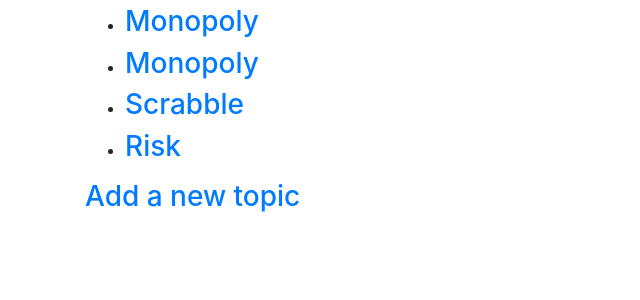
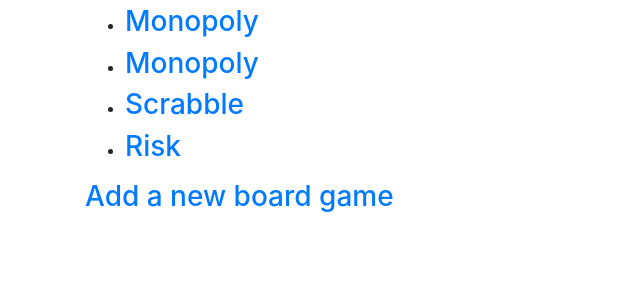
Before and after one commit to SirBearington/Boargame_website, a Django app: page /topics/ in a window 1280 px wide. Shown: the part 233-533 px from the top of the page, without its empty margins (0-640 px from the left). Run offline with Django 4.2, Linux system fonts and the light colour scheme; a user stored in the database is signed in; data comes from the database, SQL or seed files in the repository; some libraries are stand-ins or nearby versions.

Commit message:
topics.html changes

```diff
--- a/boardgame_app/templates/boardgame_app/topics.html
+++ b/boardgame_app/templates/boardgame_app/topics.html
@@ -12,9 +12,9 @@
      </h3></li>
  {% empty %}
 
-    <li><h3>No topics have been added yet.</h3></li>
+    <li><h3>No board games have been added yet.</h3></li>
  {% endfor %}
  </ul>
 
- <h3><a href="{% url 'boardgame_app:new_topic' %}">Add a new topic</a></h3>
+ <h3><a href="{% url 'boardgame_app:new_topic' %}">Add a new board game</a></h3>
 {% endblock content %}
```
